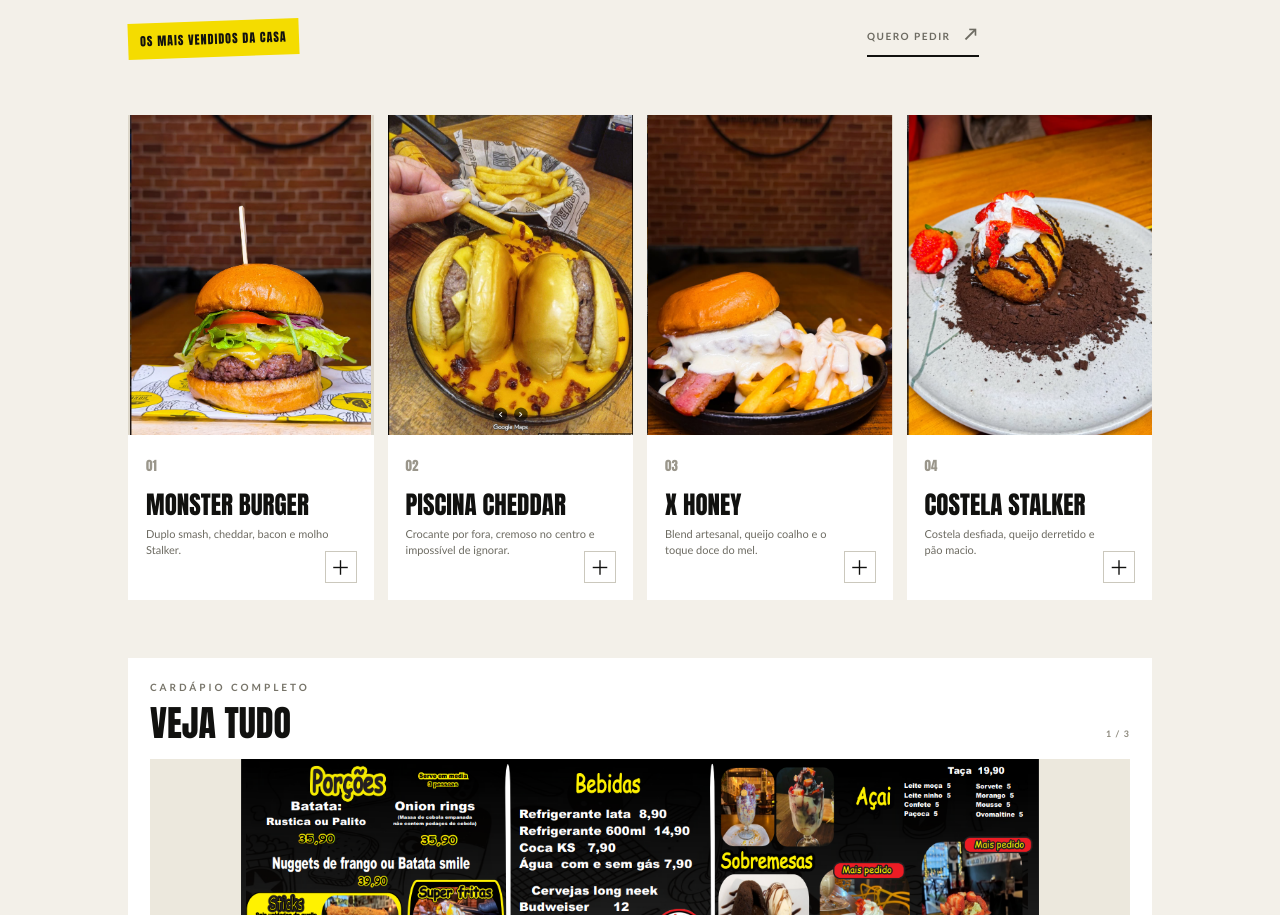
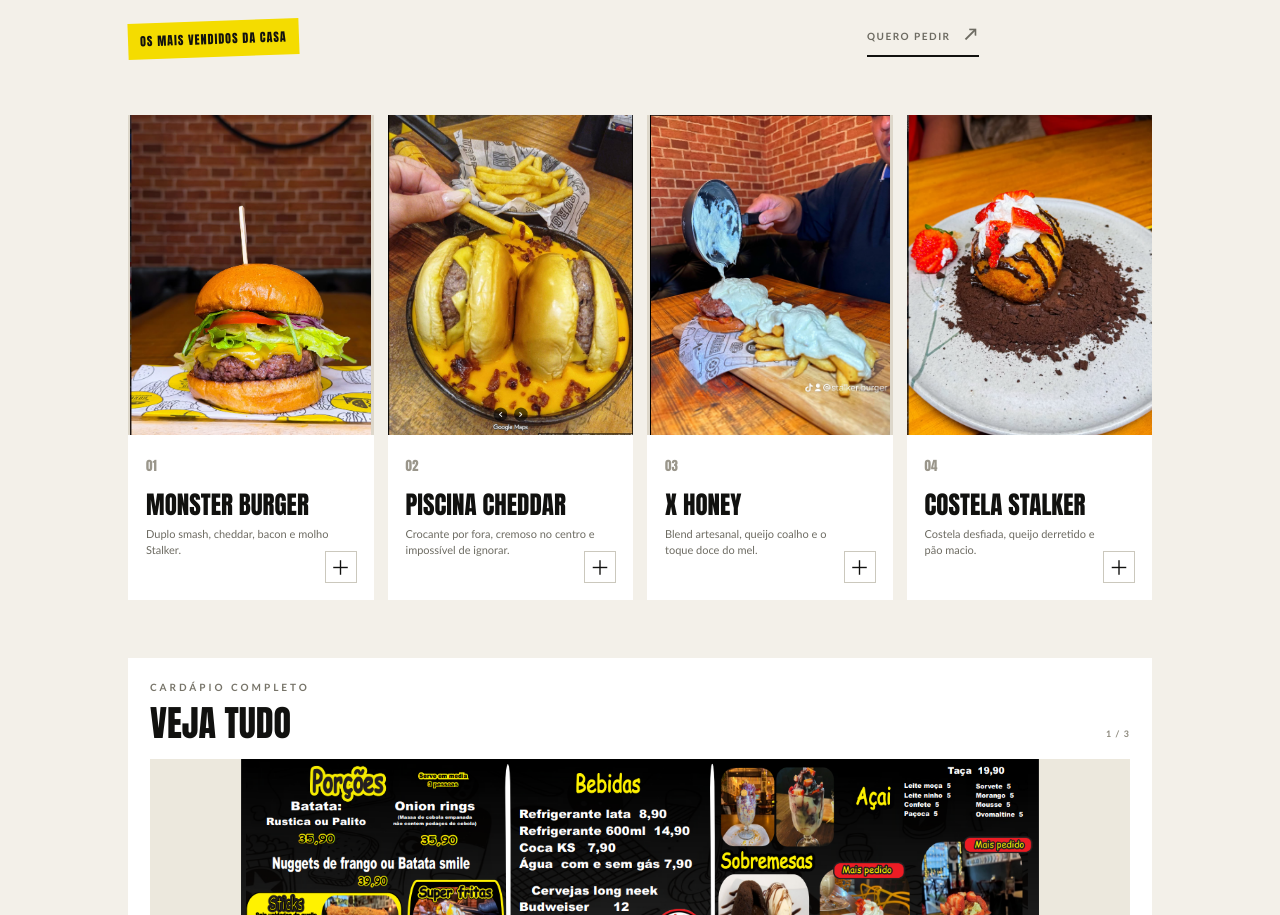
Before and after one commit to cauaprs92/StalkerBurguer, a Next.js app: page / in a window 1280 px wide. Shown: the part 1096-2011 px from the top of the page. Built offline with nearby package versions, Linux system fonts and the light colour scheme.

Commit message:
commit "alteração na foto do popup 03 x honey"

```diff
--- a/src/app/page.js
+++ b/src/app/page.js
@@ -6,7 +6,7 @@ import { useState } from "react";
 const menuItems = [
   ["Monster Burger", "Duplo smash, cheddar, bacon e molho Stalker.", "lanche1_stalkerburguer.png"],
   ["Piscina Cheddar", "Crocante por fora, cremoso no centro e impossível de ignorar.", "piscinacheddar-StalkerBurguer.png"],
-  ["X Honey", "Blend artesanal, queijo coalho e o toque doce do mel.", "lanche3_stalkerburguer.png"],
+  ["X Honey", "Blend artesanal, queijo coalho e o toque doce do mel.", "lache-queijudo-StalkerBurguer.png"],
   ["Costela Stalker", "Costela desfiada, queijo derretido e pão macio.", "lanche4_stalkerburguer.png"],
 ];
 
```
Also changed, not shown: public/images/lache-queijudo-StalkerBurguer.png (added).
